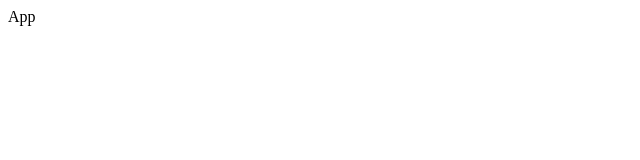
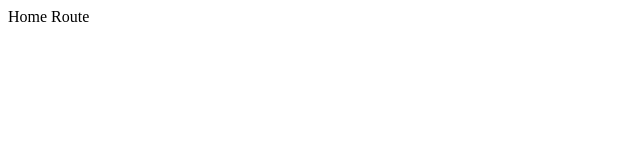
Before and after one commit to Alejoboga20/ts-heroes-app, a React (Vite) app: page / in a window 1280 px wide. Shown: the top 160 px of the page, without its empty margins (0-640 px from the left). Built offline with nearby package versions, Linux system fonts and the light colour scheme.

Commit message:
setup router

```diff
--- a/package.json
+++ b/package.json
@@ -11,7 +11,8 @@
   },
   "dependencies": {
     "react": "^18.2.0",
-    "react-dom": "^18.2.0"
+    "react-dom": "^18.2.0",
+    "react-router-dom": "^6.14.2"
   },
   "devDependencies": {
     "@types/react": "^18.0.37",
--- a/src/App.tsx
+++ /dev/null
@@ -1,3 +0,0 @@
-export const App = () => {
-	return <div>App</div>;
-};
--- a/src/main.tsx
+++ b/src/main.tsx
@@ -1,9 +1,11 @@
 import React from 'react';
 import ReactDOM from 'react-dom/client';
-import { App } from './App.tsx';
+
+import { RouterProvider } from 'react-router-dom';
+import { router } from './router/AppRouter.tsx';
 
 ReactDOM.createRoot(document.getElementById('root') as HTMLElement).render(
 	<React.StrictMode>
-		<App />
+		<RouterProvider router={router} />
 	</React.StrictMode>
 );
--- /dev/null
+++ b/src/router/AppRouter.tsx
@@ -0,0 +1,22 @@
+import { createBrowserRouter } from 'react-router-dom';
+
+enum Routes {
+	Home = '/',
+	Heroes = '/heroes',
+	NotFound = '*',
+}
+
+export const router = createBrowserRouter([
+	{
+		path: Routes.Home,
+		element: <div>Home Route</div>,
+	},
+	{
+		path: Routes.Heroes,
+		element: <div>Heroes Route</div>,
+	},
+	{
+		path: Routes.NotFound,
+		element: <div>404</div>,
+	},
+]);
```
Also changed, not shown: 1 other file (tests, documents, lock files or other folders).
